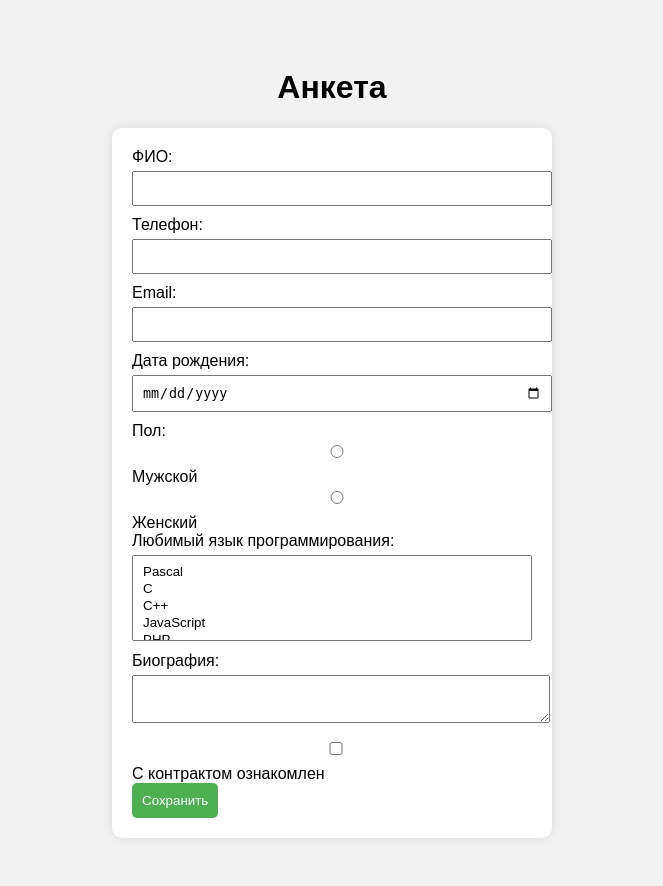
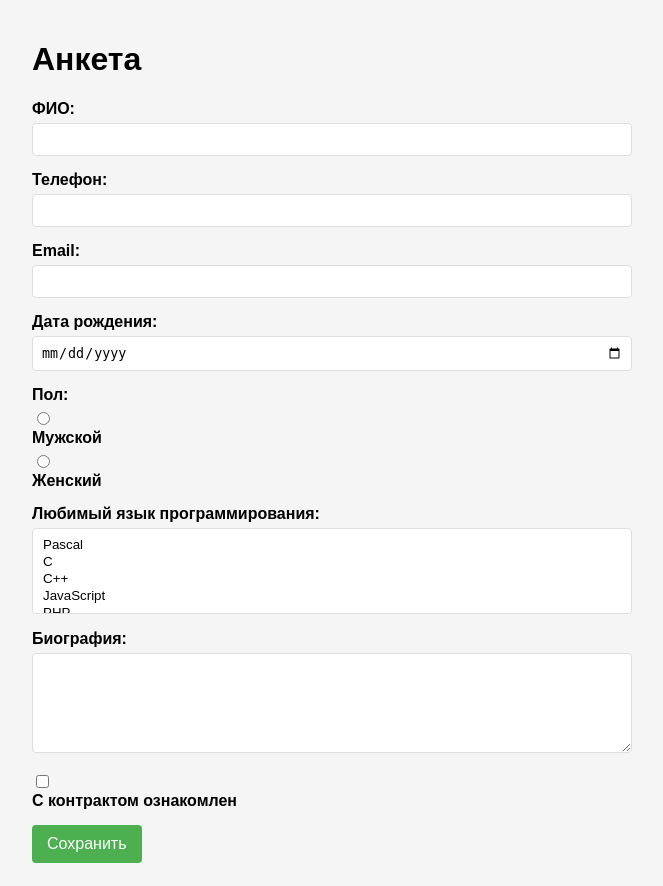
Before and after one commit to iriina-rin/s0196043.github.io, a PHP site: the page made by 3бэк/index.html in a window 1280 px wide. Shown: the whole page, without its empty margins (308-971 px from the left). After the commit the page ends 863 px from the top, so only its background shows below. Run offline with PHP 8.4, Linux system fonts and the light colour scheme.

Commit message:
Update style.css

```diff
--- a/3бэк/style.css
+++ b/3бэк/style.css
@@ -1,38 +1,58 @@
-body{
-font-family: Arial;
-background:#f2f2f2;
-padding:40px;
+body {
+    font-family: Arial, sans-serif;
+    max-width: 600px;
+    margin: 0 auto;
+    padding: 20px;
+    background-color: #f5f5f5;
 }
 
-h1{
-text-align:center;
+.form-group {
+    margin-bottom: 15px;
 }
 
-form{
-background:white;
-padding:20px;
-width:400px;
-margin:auto;
-border-radius:10px;
-box-shadow:0 0 10px rgba(0,0,0,0.1);
+label {
+    display: block;
+    margin-bottom: 5px;
+    font-weight: bold;
 }
 
-input,select,textarea{
-width:100%;
-padding:8px;
-margin-top:5px;
-margin-bottom:10px;
+input[type="text"],
+input[type="tel"],
+input[type="email"],
+input[type="date"],
+textarea,
+select {
+    width: 100%;
+    padding: 8px;
+    border: 1px solid #ddd;
+    border-radius: 4px;
+    box-sizing: border-box;
 }
 
-button{
-background:#4CAF50;
-color:white;
-padding:10px;
-border:none;
-border-radius:5px;
-cursor:pointer;
+textarea {
+    height: 100px;
 }
 
-button:hover{
-background:#45a049;
+.radio-group, .checkbox-group {
+    margin: 5px 0;
 }
+
+.error {
+    color: red;
+    font-size: 0.9em;
+    margin-top: 5px;
+}
+
+button {
+    background-color: #4CAF50;
+    color: white;
+    padding: 10px 15px;
+    border: none;
+    border-radius: 4px;
+    cursor: pointer;
+    font-size: 16px;
+}
+
+button:hover {
+    background-color: #45a049;
+}
```
